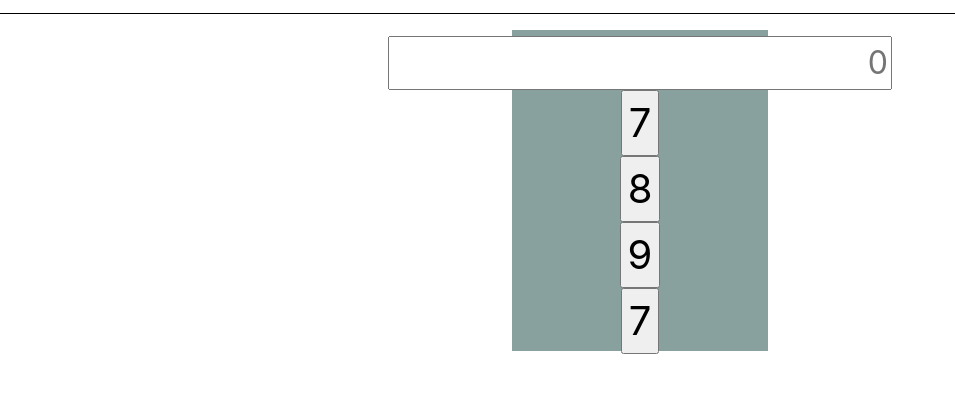
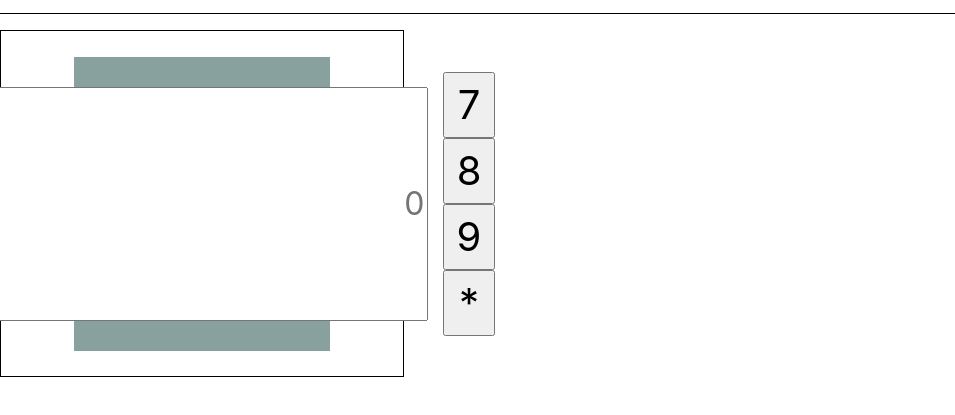
Before and after one commit to Mlpichardo1/FCCAdvancedJavascriptCalculator, a plain HTML site: page index.html in a window 1280 px wide. Shown: the part 51-466 px from the top of the page, without its empty margins (0-955 px from the left). Drawn offline with nearby package versions, Linux system fonts and the light colour scheme.

Commit message:
Playing with DIVS

```diff
--- a/index.html
+++ b/index.html
@@ -12,22 +12,23 @@
 <body>
     <h1>JavaScript Calculator</h1>
     <hr size=30 color="black">
+    <div>
     <div id="calc" class="container">
-    <form name="Calculator">
     <input type="display" placeholder="0" id="show"/>
     <br>
     <div id="buttons">
-    <input type="button" value="7" onclick=""/>
-    <input type="button" value="8" onclick=""/>
-    <input type="button" value="9" onclick=""/>
-    <input type="button" value="7" onclick=""/>
+    <input type="button" value="7" style="width:4vw" onclick=""/>
+    <input type="button" value="8" style="width:4vw" onclick=""/>
+    <input type="button" value="9" style="width:4vw" onclick=""/>
+    <input type="button" value="*" style="width:4vw" onclick=""/>
     <br>
 
 
 
 
+
     </div>
-    </form>
+    </div>
     </div>
     <script src="https://ajax.googleapis.com/ajax/libs/jquery/3.2.1/jquery.min.js">
 	</script>
--- a/style.css
+++ b/style.css
@@ -6,14 +6,24 @@ h1 {
 #calc {
     font-size: 2.5rem;
     margin: 0 auto;
+    padding: 15px;
 }
 
 #show {
     text-align: right;
     font-size: 2rem;
+    margin: 15px;
 
 }
-
+body > div {
+    width:auto;
+    max-width: 404px;
+    height:auto;
+    border: 1px solid black;
+    padding: 2%;
+    box-sizing:border-box;
+    display:block
+}
 .container {
   display: flex;
   text-align: center;
@@ -24,10 +34,3 @@ h1 {
 .center {
   width: 50vw;
 }
-
-#buttons {
-    display:inline-block;
-    height: 80px;
-    width: 80px;
-    font-size: 2.5rem;
-}
```
